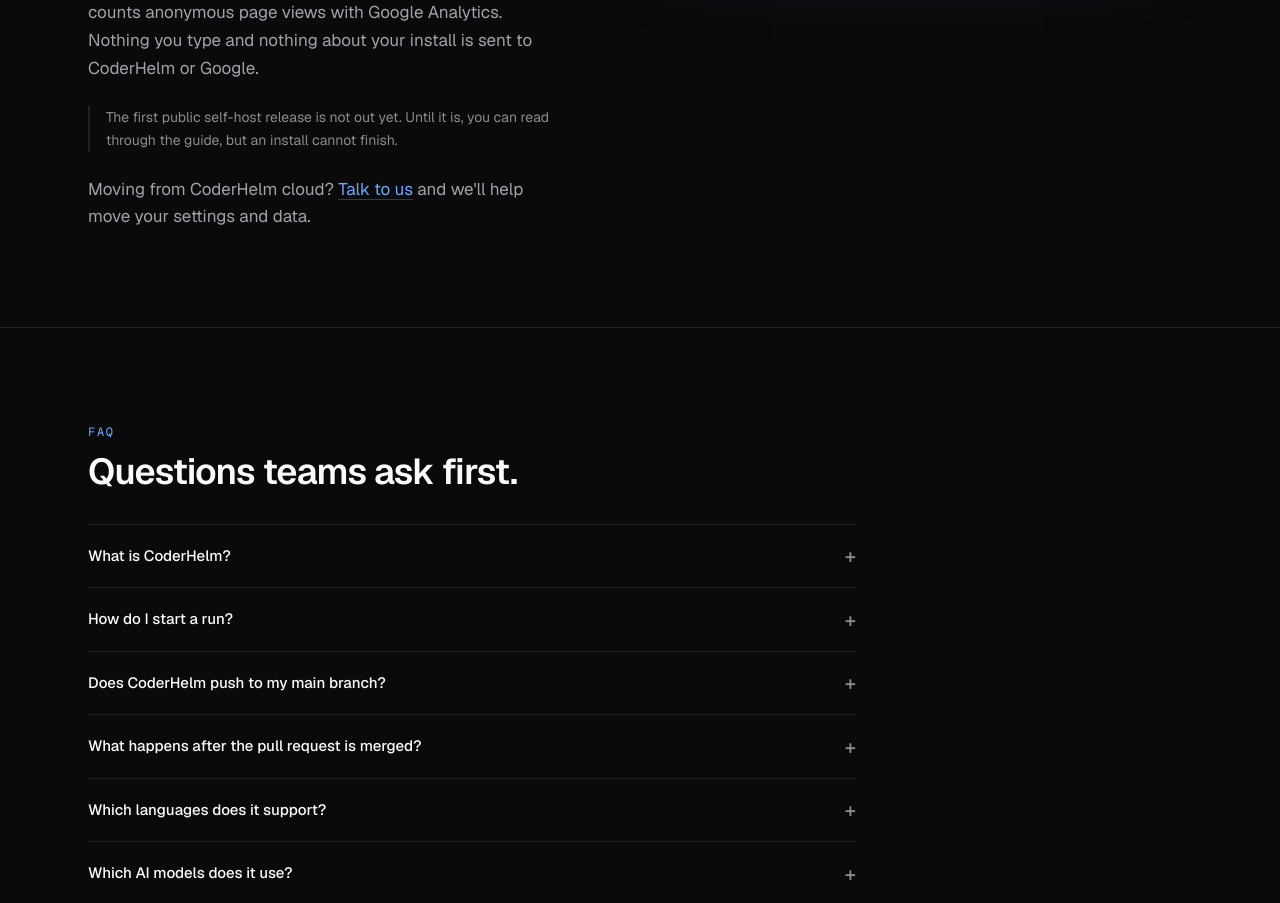
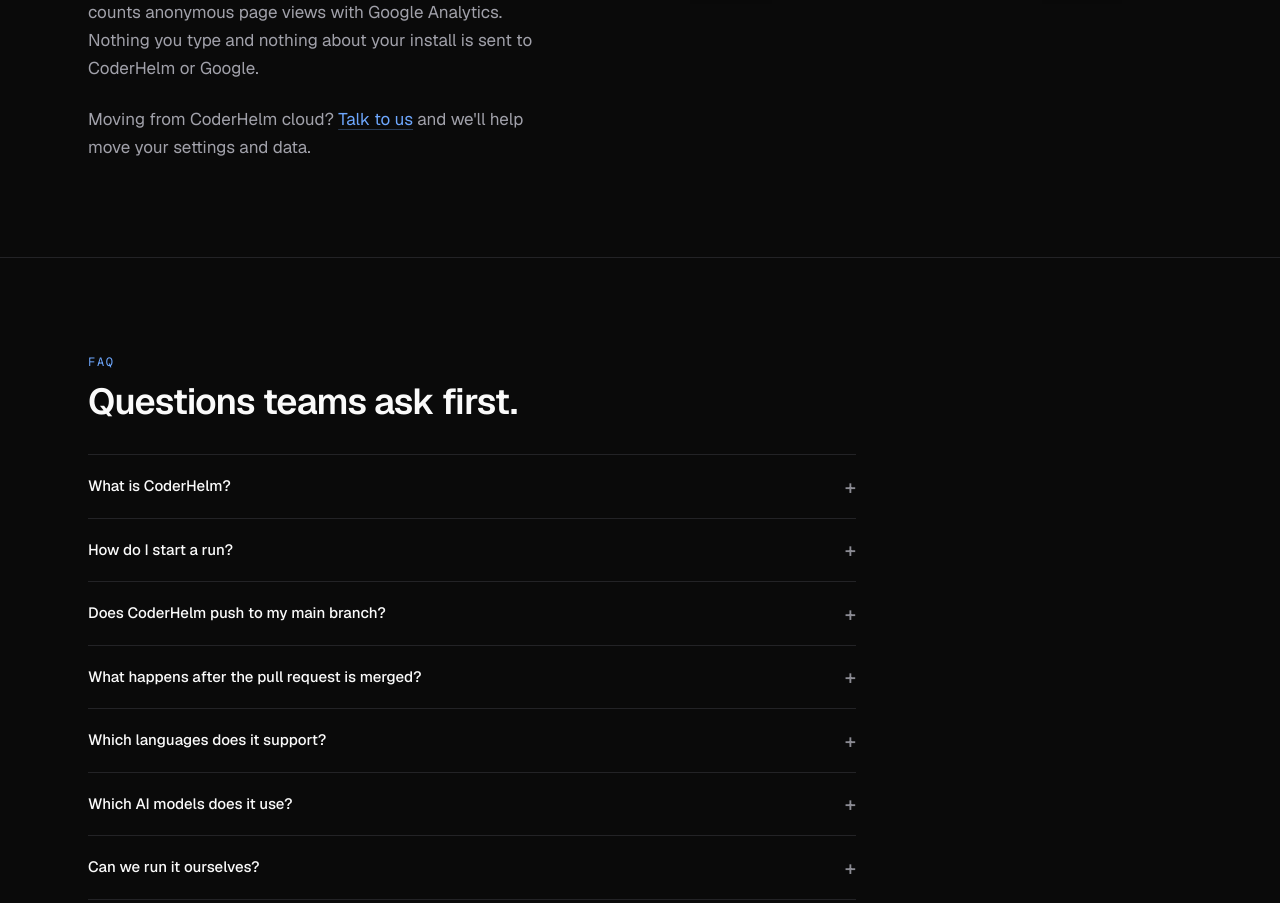
Before and after one commit to CoderHelm/coderhelm, a Next.js app: page / in a window 1280 px wide. Shown: the part 8524-9427 px from the top of the page. Built offline with nearby package versions, Linux system fonts and the light colour scheme.

Commit message:
Self-host releases are out: drop the not out yet note, publish the What's new email docs (#321)

```diff
--- a/src/content/site.ts
+++ b/src/content/site.ts
@@ -28,7 +28,7 @@ export const SITE = {
     "CoderHelm is an AI coding agent for GitHub and Jira. Assign it an issue or a ticket and it opens a pull request in your repository, then it stays on the code: it answers review comments, fixes its own failing CI, reviews your team's pull requests and turns production alerts into fixes that a person approves. Teams can also ask it about their code and documents in Chat, and run it hosted or in their own AWS account.",
   llmsDetails: [
     "Status: the hosted service is in open beta. Anyone can sign up at https://app.coderhelm.com; a team's admins choose who may join that team.",
-    "Self-hosting: runs in your own AWS account, installed from the browser at https://docs.coderhelm.com/self-host/install/ or from a terminal. The first public self-host release is not out yet; releases are published at https://github.com/CoderHelm/coderhelm-platform/releases. Updates apply from the app in one click or automatically in a maintenance window, on the Stable channel or the nightly Beta channel; admins are emailed only when they need to act or something went wrong, plus an optional weekly digest. License: FSL-1.1-ALv2 (each release becomes Apache 2.0 two years after it ships).",
+    "Self-hosting: runs in your own AWS account, installed from the browser at https://docs.coderhelm.com/self-host/install/ or from a terminal. Releases are published at https://github.com/CoderHelm/coderhelm-platform/releases. Updates apply from the app in one click or automatically in a maintenance window, on the Stable channel or the nightly Beta channel; admins are emailed only when they need to act or something went wrong, plus an optional weekly digest. License: FSL-1.1-ALv2 (each release becomes Apache 2.0 two years after it ships).",
     "Models: Claude. Hosted teams use their own Anthropic API key; self-hosted installs use Amazon Bedrock in their own account or each team's Anthropic API key. Admins can set monthly token limits: one for new tokens, one for cache reads and one for cache writes.",
     "Chat: answers questions about the team's repositories and knowledge. It reads the code itself (overview, files, code search, code graph) and cites real file paths and lines.",
     "Knowledge sources: Notion, Confluence, Google Drive, Sanity, GitHub, websites and uploaded files, kept in sync.",
@@ -326,10 +326,6 @@ const home: Page = {
         {
           type: "p",
           text: "The guide talks to AWS, GitHub and your own install, and counts anonymous page views with Google Analytics. Nothing you type and nothing about your install is sent to CoderHelm or Google.",
-        },
-        {
-          type: "note",
-          text: "The first public self-host release is not out yet. Until it is, you can read through the guide, but an install cannot finish.",
         },
         {
           type: "p",
@@ -950,8 +946,8 @@ const selfHost: Page = {
           text: "The guide talks to AWS, GitHub and your own install, and counts anonymous page views with Google Analytics. Nothing you type and nothing about your install is sent to CoderHelm or Google.",
         },
         {
-          type: "note",
-          text: "The first public self-host release is not out yet. Until it is, you can read through the guide, but an install cannot finish. Releases are published on [GitHub](https://github.com/CoderHelm/coderhelm-platform/releases).",
+          type: "p",
+          text: "Releases are published on [GitHub](https://github.com/CoderHelm/coderhelm-platform/releases).",
         },
       ],
     },
```
Also changed, not shown: 3 other files (tests, documents, lock files or other folders).
